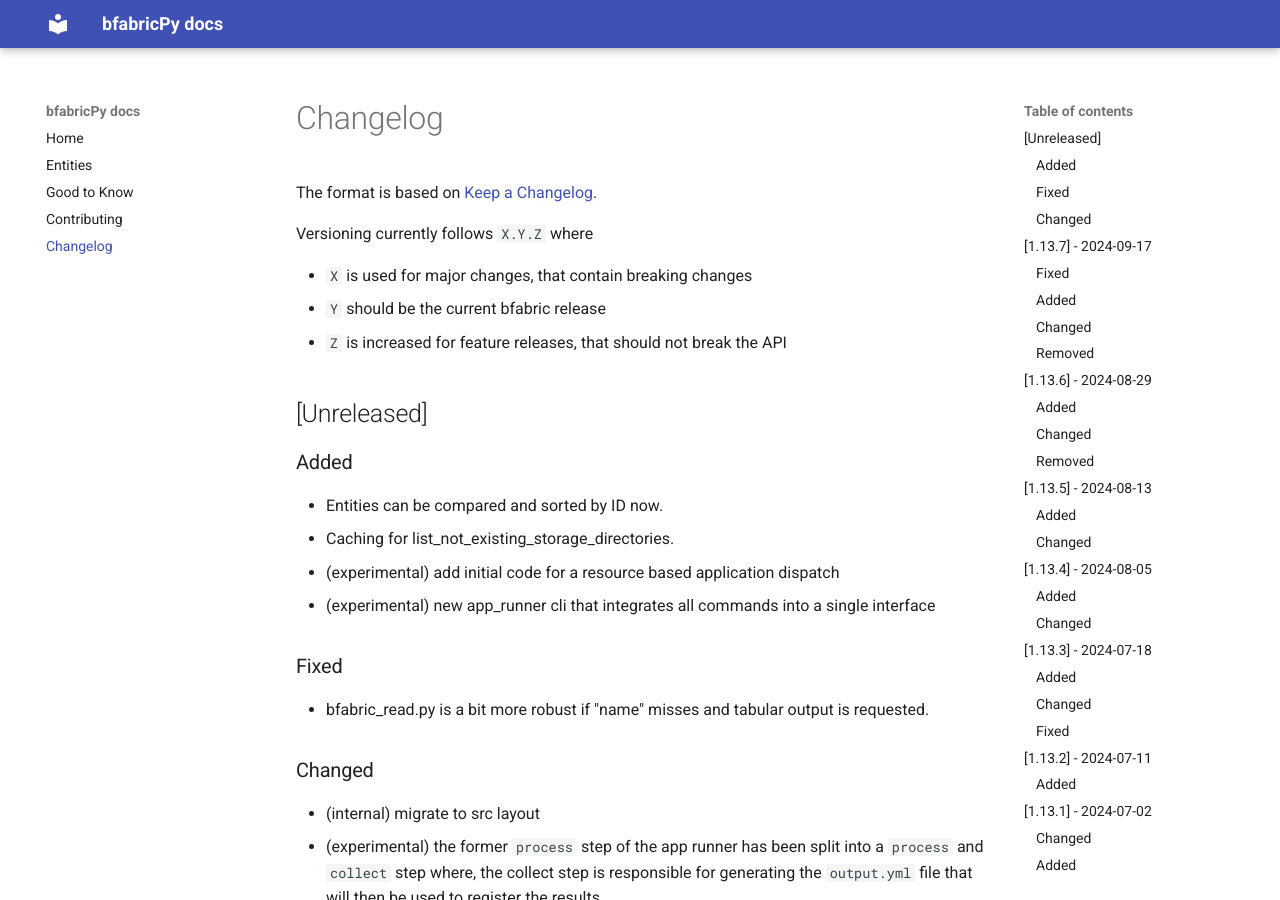
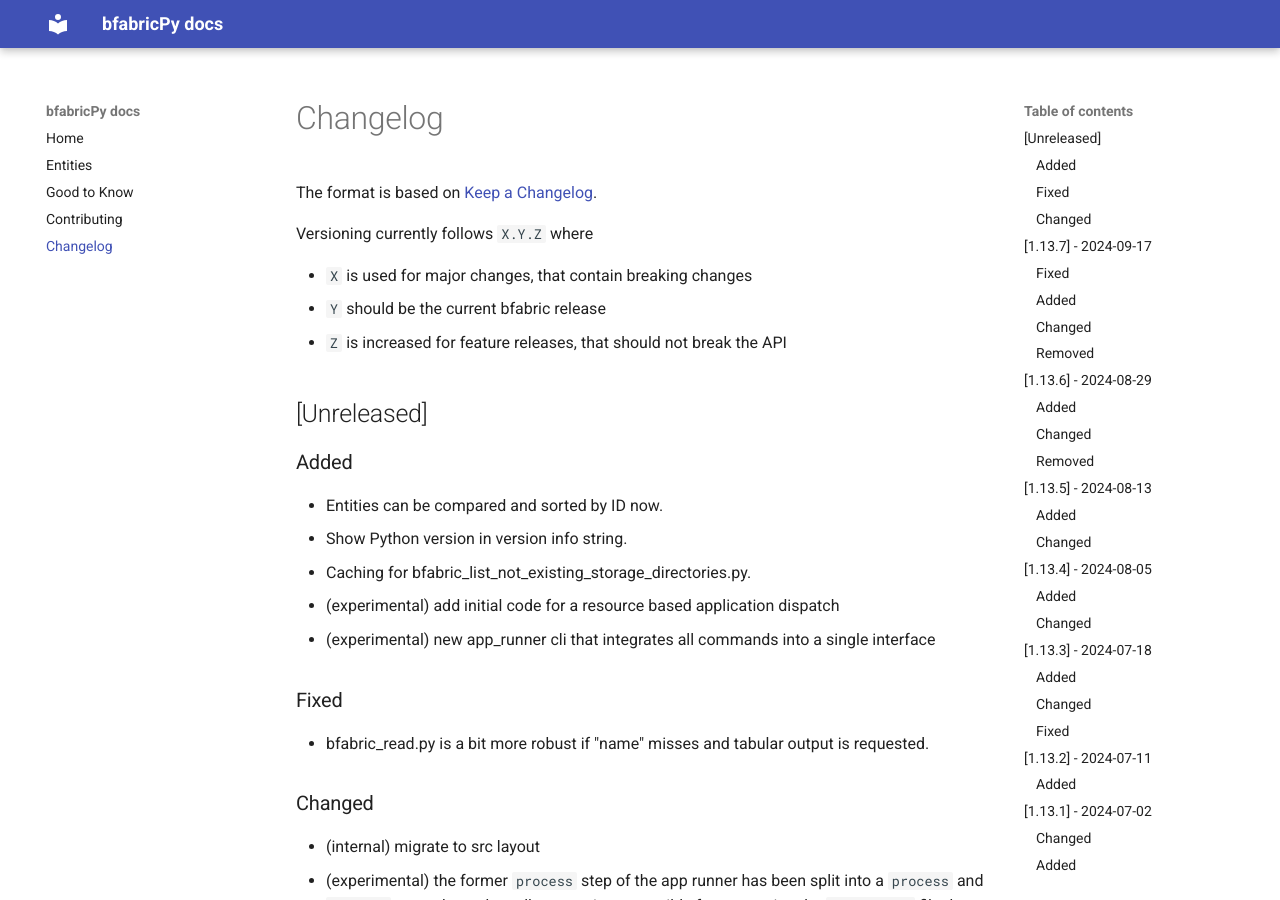
Before and after one commit to fgcz/bfabricPy, an MkDocs documentation site: the page built from docs/changelog.md, in a window 1280 px wide and 900 px high. Built offline with MkDocs 1.6.1 and Material for MkDocs 9.7.7, drawn with Linux system fonts in a browser that asks for light colours.

Commit message:
print the python version

```diff
--- a/docs/changelog.md
+++ b/docs/changelog.md
@@ -13,7 +13,8 @@ Versioning currently follows `X.Y.Z` where
 ### Added
 
 - Entities can be compared and sorted by ID now.
-- Caching for list_not_existing_storage_directories.
+- Show Python version in version info string.
+- Caching for bfabric_list_not_existing_storage_directories.py.
 - (experimental) add initial code for a resource based application dispatch
 - (experimental) new app_runner cli that integrates all commands into a single interface
 
```
Also changed, not shown: 1 other file.
